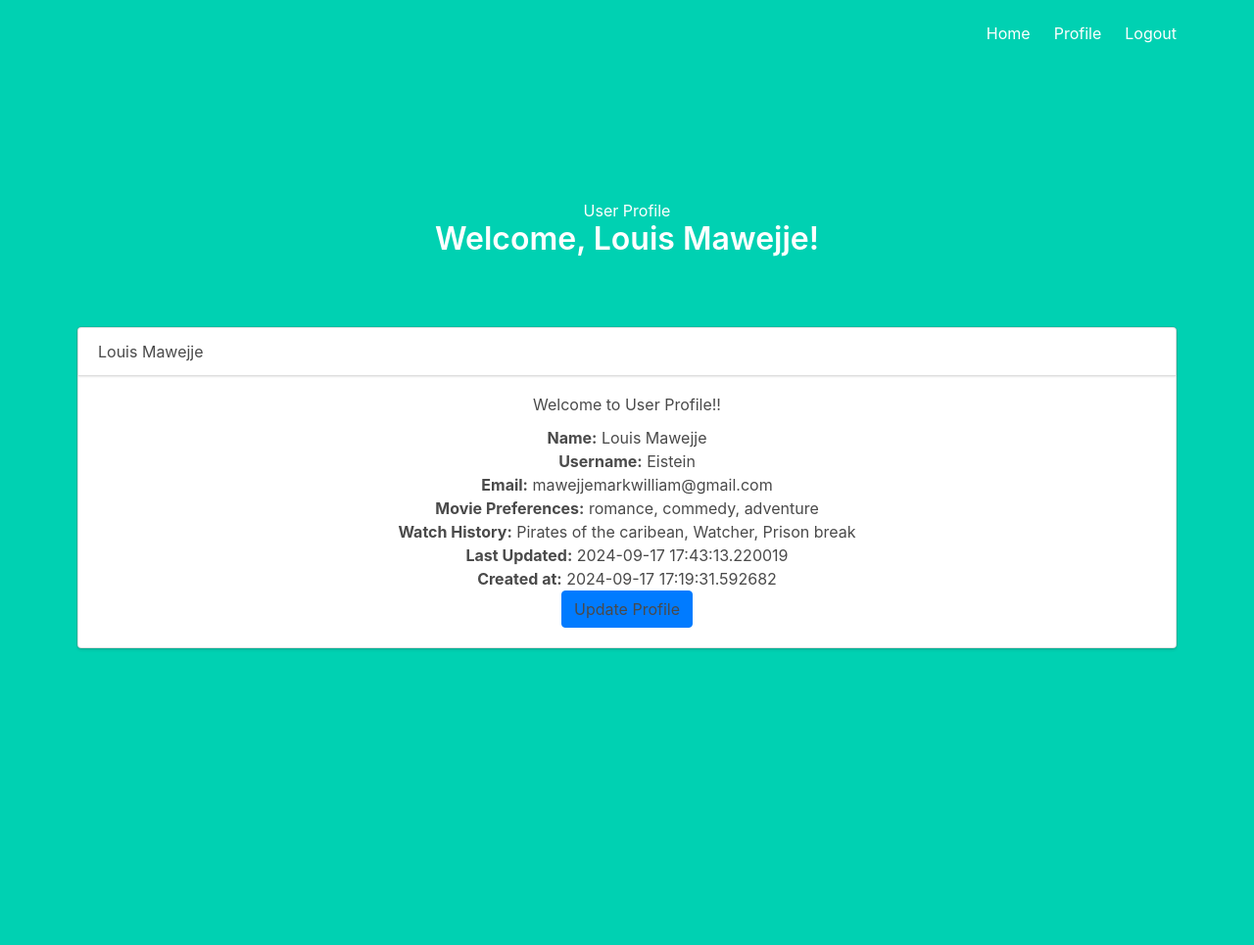
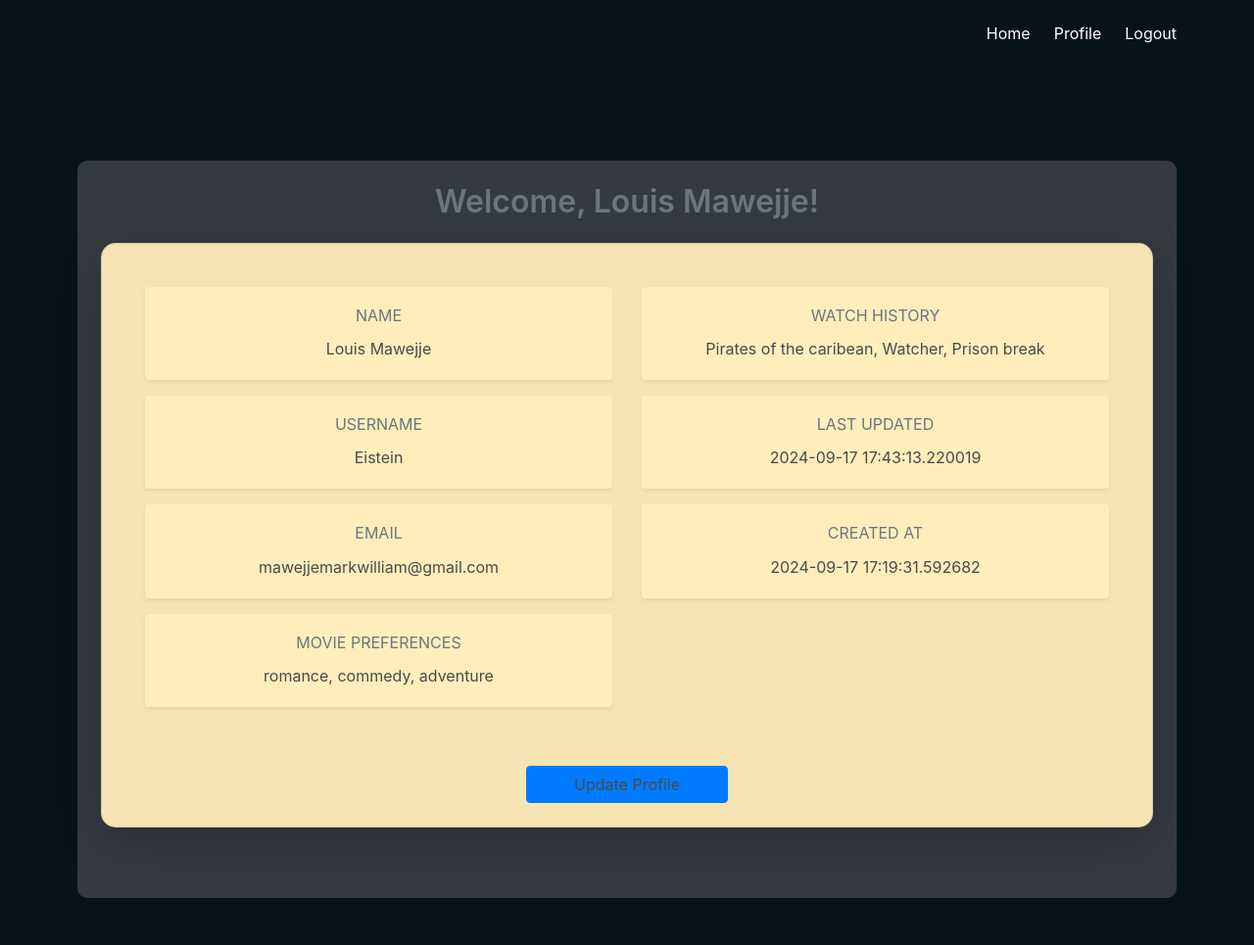
Before and after one commit to Mark9Williams/MOVIE_RECOMMENDER, a Flask app: page /profile in a window 1280 px wide. Shown: the whole page at 98% size. Before the commit the page ends 664 px from the top, so only its background shows below. Run offline with Flask 3, Linux system fonts and the light colour scheme; a user stored in the database is signed in; parts of the project's set-up code (start-up, migrations or seed data) failed here and were passed over; some libraries are stand-ins or nearby versions.

Commit message:
mvp complete

```diff
--- /dev/null
+++ b/system_recommender/static/css/style.css
@@ -0,0 +1,6 @@
+/* .custom-hero {
+  background-color: #f7e4b5;
+} */
+.hero.is-primary {
+  background: #08121b; /* Replace with your dark color */
+}
--- a/system_recommender/templates/base.html
+++ b/system_recommender/templates/base.html
@@ -9,6 +9,7 @@
     <link rel="stylesheet" href="https://stackpath.bootstrapcdn.com/bootstrap/4.3.1/css/bootstrap.min.css" integrity="sha384-ggOyR0iXCbMQv3Xipma34MD+dH/1fQ784/j6cY/iJTQUOhcWr7x9JvoRxT2MZw1T" crossorigin="anonymous">
     <title>Movie Recommender</title>
     <link rel="stylesheet" href="https://cdnjs.cloudflare.com/ajax/libs/bulma/0.7.2/css/bulma.min.css" />
+    <link rel="stylesheet" type="text/css" href="{{ url_for('static', filename='css/style.css') }}">
 </head>
 
 <body>
--- a/system_recommender/templates/profile.html
+++ b/system_recommender/templates/profile.html
@@ -1,35 +1,139 @@
-{% extends "base.html" %}
-
-{% block content %}
+<!--
 <h1>User Profile</h1>
 <h2 class="title">
   Welcome, {{ name }}!
 </h2>
 <br/><br/>
+<div class="container card-wrapper d-flex">
   <div class="card">
-  <div class="card-header">
-    {{ current_user.name }}
-  </div>
     <div class="card-body">
-    <h5 class="card-title">Welcome to User Profile!!</h5>
-    <p class="card-text">
+      <div class="row g-3">
+      <div class="col-6">
+      <div class="card">
+        <div class="card-body">
           <strong>Name:</strong>
           {{ current_user.name}}<br/>
+        </div>
+      </div>
+      <div class="card">
+        <div class="card-body">
           <strong>Username:</strong>
         {{ current_user.username}}<br/>
+        </div>
+      </div>
+      <div class="card">
+        <div class="card-body">
           <strong>Email:</strong>
           {{ current_user.email}}<br/>
+        </div>
+      </div>
+      <div class="card">
+        <div class="card-body">
           <strong>Movie Preferences:</strong>
-      {{ current_user.profile.user_preferences}}<br/>
+          {{ current_user.profile.user_preferences }}<br/>
+        </div>
+      </div>
+      </div>
+      <div class="col-6">
+
+      <div class="card">
+        <div class="card-body">
           <strong>Watch History:</strong>
-      {{ current_user.profile.movies_watched}}<br/>
+          {{ current_user.profile.movies_watched }}<br/>
+        </div>
+      </div>
+      <div class="card">
+        <div class="card-body">
           <strong>Last Updated:</strong>
-      {{ current_user.profile.updated_at}}<br/>
+          {{ current_user.profile.updated_at }}<br/>
+        </div>
+      </div>
+      <div class="card">
+        <div class="card-body">
           <strong>Created at:</strong>
           {{ current_user.date_added}}<br/>
-    </p>
-    <a href="{{ url_for('main.update_profile') }}" class="btn btn-primary">Update Profile</a>
+        </div>
+      </div>
+      </div>
     </div>
   </div>
 
+    <a href="{{ url_for('main.update_profile') }}" class="btn btn-primary">Update Profile</a>
+  </div>
+</div> -->
+
+{% extends "base.html" %}
+
+{% block content %}
+<div class="container mt-5 p-4" style="background-color: #343a40; border-radius: 10px;">
+  <!-- <h1 class="text-light mb-4">User Profile</h1> -->
+  <h2 class="title text-muted mb-4">Welcome, {{ name }}!</h2>
+
+  <!-- Profile Card Container -->
+  <div class="card shadow-lg p-4 mb-5" style="background-color: #f7e4b5; border-radius: 15px;">
+    <div class="card-body">
+      <div class="row g-4">
+        <!-- Left Column -->
+        <div class="col-md-6">
+          <div class="card mb-3 border-0 shadow-sm" style="background-color: #ffeebb;">
+            <div class="card-body">
+              <h6 class="card-title text-uppercase text-muted">Name</h6>
+              <p class="card-text">{{ current_user.name }}</p>
+            </div>
+          </div>
+
+          <div class="card mb-3 border-0 shadow-sm" style="background-color: #ffeebb;">
+            <div class="card-body">
+              <h6 class="card-title text-uppercase text-muted">Username</h6>
+              <p class="card-text">{{ current_user.username }}</p>
+            </div>
+          </div>
+
+          <div class="card mb-3 border-0 shadow-sm" style="background-color: #ffeebb;">
+            <div class="card-body">
+              <h6 class="card-title text-uppercase text-muted">Email</h6>
+              <p class="card-text">{{ current_user.email }}</p>
+            </div>
+          </div>
+
+          <div class="card mb-3 border-0 shadow-sm" style="background-color: #ffeebb;">
+            <div class="card-body">
+              <h6 class="card-title text-uppercase text-muted">Movie Preferences</h6>
+              <p class="card-text">{{ current_user.profile.user_preferences }}</p>
+            </div>
+          </div>
+        </div>
+
+        <!-- Right Column -->
+        <div class="col-md-6">
+          <div class="card mb-3 border-0 shadow-sm" style="background-color: #ffeebb;">
+            <div class="card-body">
+              <h6 class="card-title text-uppercase text-muted">Watch History</h6>
+              <p class="card-text">{{ current_user.profile.movies_watched }}</p>
+            </div>
+          </div>
+
+          <div class="card mb-3 border-0 shadow-sm" style="background-color: #ffeebb;">
+            <div class="card-body">
+              <h6 class="card-title text-uppercase text-muted">Last Updated</h6>
+              <p class="card-text">{{ current_user.profile.updated_at }}</p>
+            </div>
+          </div>
+
+          <div class="card mb-3 border-0 shadow-sm" style="background-color: #ffeebb;">
+            <div class="card-body">
+              <h6 class="card-title text-uppercase text-muted">Created At</h6>
+              <p class="card-text">{{ current_user.date_added }}</p>
+            </div>
+          </div>
+        </div>
+      </div>
+    </div>
+
+    <!-- Update Profile Button -->
+    <div class="d-flex justify-content-center mt-4">
+      <a href="{{ url_for('main.update_profile') }}" class="btn btn-primary px-5">Update Profile</a>
+    </div>
+  </div>
+</div>
 {% endblock %}
```
Also changed, not shown: system_recommender/templates/update_profile.html (+59 -4 lines). Lines whose indentation alone changed are shown as unchanged.
